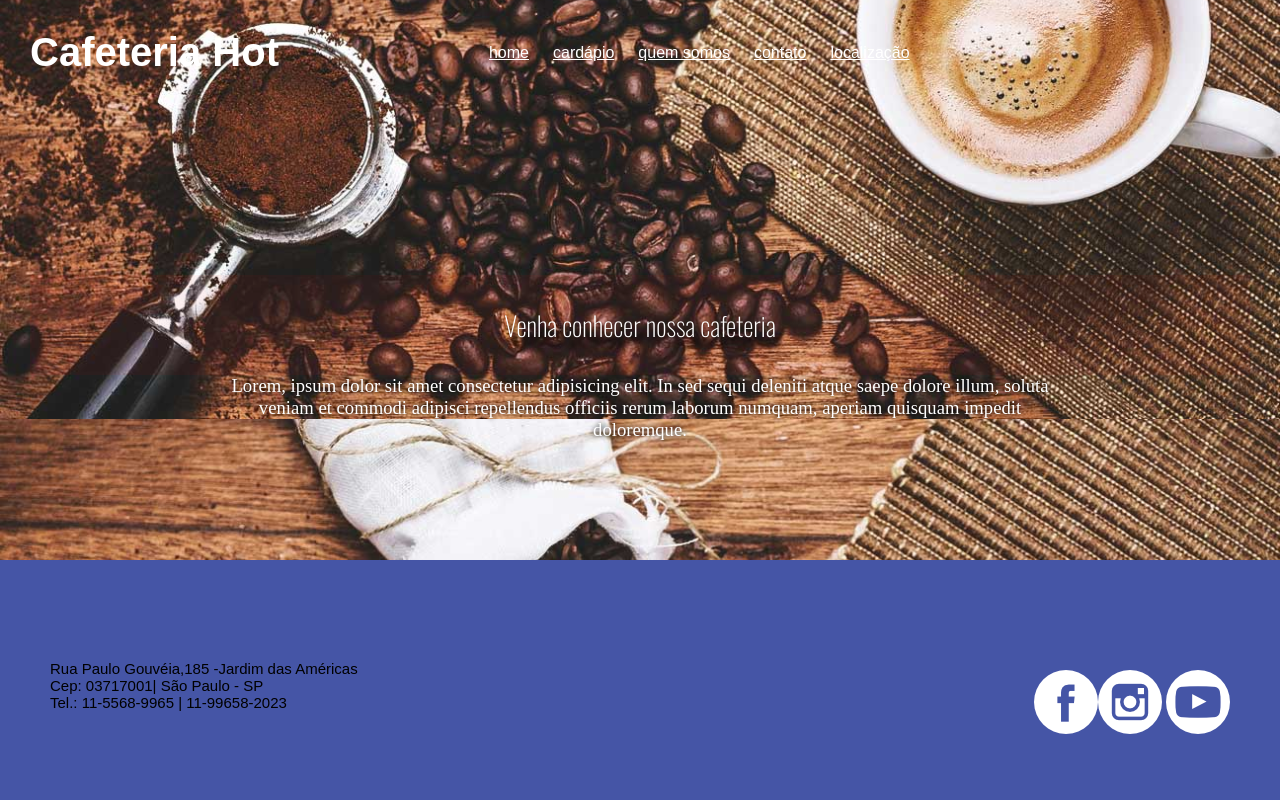
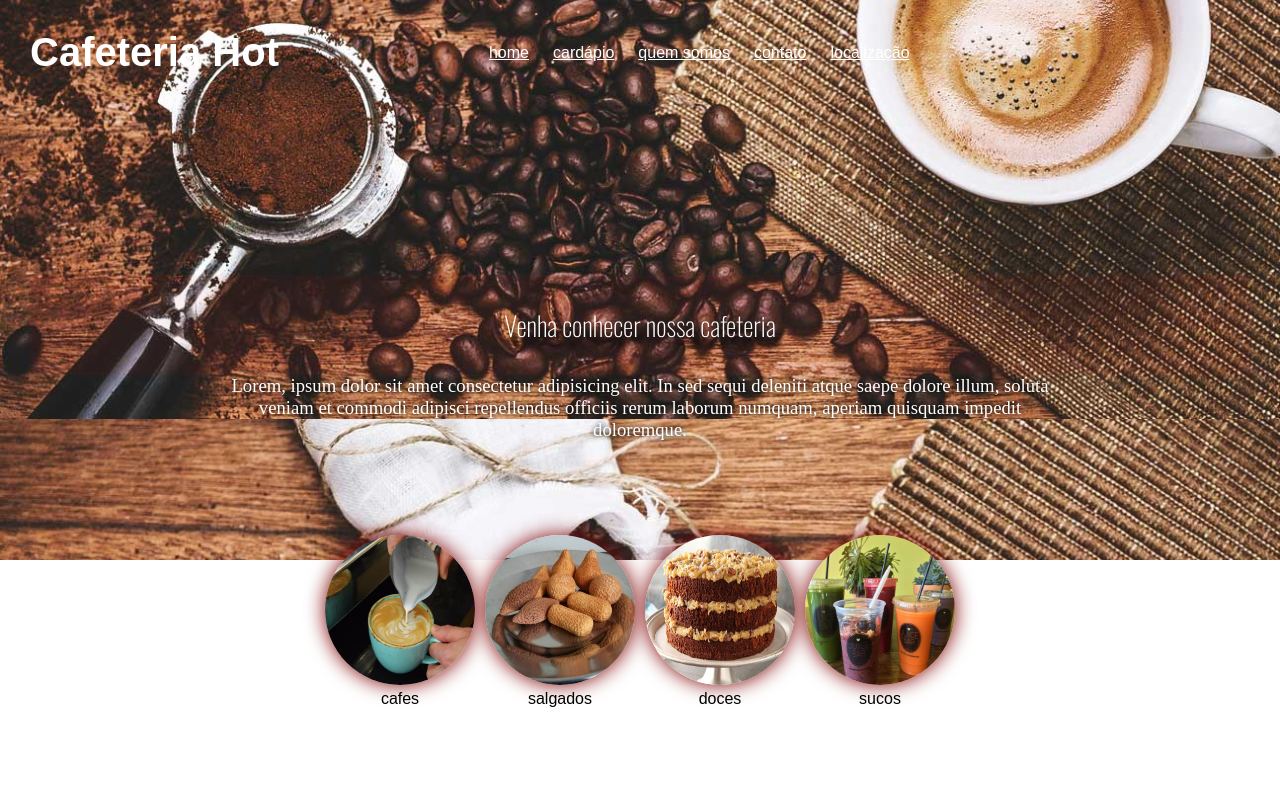
Before and after one commit to Roniv18/cafeteriahot, a plain HTML site: page cardapio.html in a window 1280 px wide. Shown: the top 800 px of the page. Drawn offline with nearby package versions, Linux system fonts and the light colour scheme; a web font is replaced by a local one.

Commit message:
inicio da construção da pagina cardapio

```diff
--- a/cardapio.html
+++ b/cardapio.html
@@ -31,7 +31,46 @@
 
 
     </header>
-    <main></main>
+    <main>
+
+        <div id="categoriacardapio">
+            <div class="itemcardapio">
+                <img src="img/cafe10.jpg" alt="">
+                <a href="#cafes">cafes</a>
+
+                 </div>
+                 <div class="itemcardapio">
+                    <img src="img/salgado2.jpg" alt="">
+                    <a href="#salgados">salgados</a>
+
+                     </div>
+                     <div class="itemcardapio">
+                        <img src="img/doce1.jpg" alt="">
+                        <a href="#doces">doces</a>
+
+                         </div>
+                         <div class="itemcardapio">
+                            <img src="img/suco3.jpg" alt="">
+                            <a href="#sucos">sucos</a>
+
+                             </div>
+        </div>
+
+        <!-- Inicio das seções dos itens do cardapio -->
+
+            <section id="cafes">
+                <h2></h2>
+                <div id="linha">
+                    <div id="item">
+                        <img src="" alt="">
+                        <p>
+                            <h3></h3>
+                        </p>
+                    </div>
+                </div>
+            </section>
+        <!-- Fim da seção doscafés -->
+    </main>
 
     <footer>
        <div id= "end">
--- a/css/cafeteria.css
+++ b/css/cafeteria.css
@@ -137,3 +137,40 @@ main #imghome img:hover{
 main #imghome{
     text-align: center;
 }
+
+/* ...........formatação da pagina cardapop........... */
+main #categoriacardapio{
+    width: 80%;
+    /* Vamos centralizar a caixa categoria modificando a margem da esquerda e direito como auto de automático */
+    margin-left: auto;
+    margin-right: auto;
+    /* Aplicar a disposição flex para deixar as imagens uma ao lado da outra */
+    display: flex;
+    /* Alinhar o conteúdo ao centro */
+    justify-content: center;
+    align-items: center;
+}
+
+.itemcardapio img{
+    width: 150px;
+    height: 150px;
+    border-radius: 100%;
+    display: block;
+    box-shadow: 0px 0px 20px maroon;
+    margin-bottom: 5px;
+
+}
+.itemcardapio{
+    text-align: center;
+    margin: 5px;
+    margin-top: -25px;
+
+}
+
+.itemcardapio a{
+    font-family:arial;
+    text-decoration: none;
+    color:black;
+
+
+    }
```
